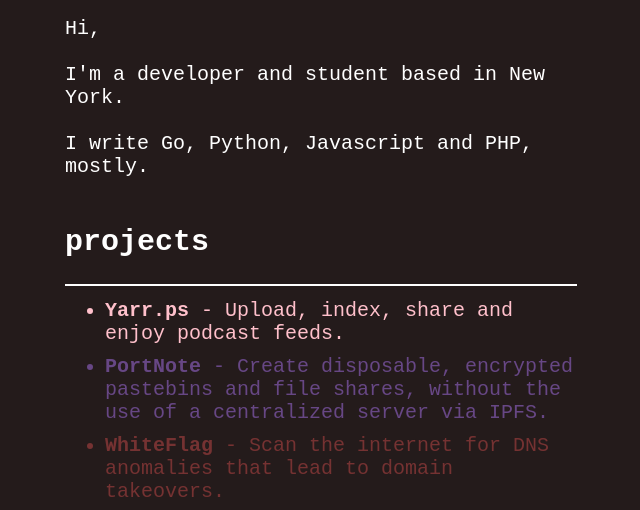
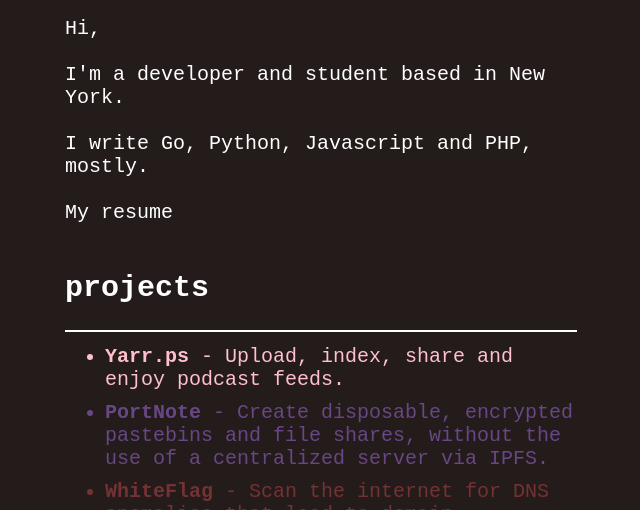
Before and after one commit to kevinroleke/kevinroleke.github.io, a plain HTML site: page index.html in a window 1280 px wide. Shown: the part 197-707 px from the top of the page, without its empty margins (191-831 px from the left). Drawn offline with Linux system fonts and the light colour scheme.

Commit message:
add resume

```diff
--- a/index.html
+++ b/index.html
@@ -11,7 +11,7 @@
                 <img src="python.png" class="icon">
                 <img src="js.png" class="icon">
             </div>
-            <p>Hi, <br><br>I'm a developer and student based in New York. <br><br>I write Go, Python, Javascript and PHP, mostly.<br><br></p>
+	    <p>Hi, <br><br>I'm a developer and student based in New York. <br><br>I write Go, Python, Javascript and PHP, mostly.<br><br><a href="CV.pdf">My resume</a><br><br></p>
 
             <h2>projects</h2>
             <div class="line"></div>
```
Also changed, not shown: 2 other files.
